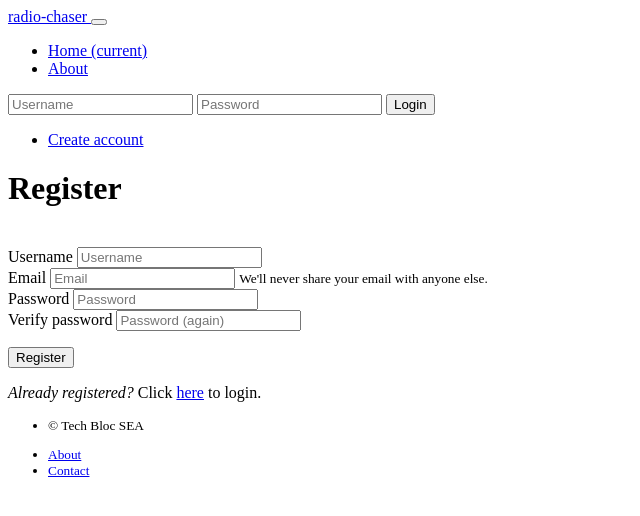
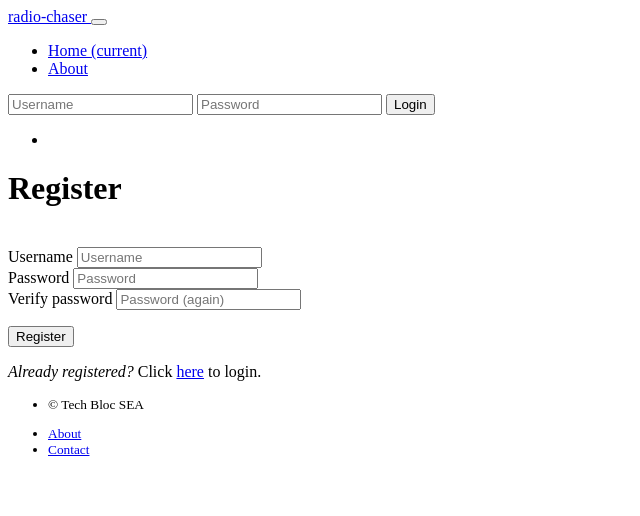
Before and after one commit to OrcaCollective/radio-chaser, a Flask app: template radio_chaser/templates/public/register.html in a window 1280 px wide. Shown: the top 516 px of the page, without its empty margins (0-640 px from the left). Run offline with Flask 2, Linux system fonts and the light colour scheme; the template is opened without the code that fills it: values that come from a table or form of the project are taken from there, others are empty; parts of the project's set-up code (start-up, migrations or seed data) failed here and were passed over.

Commit message:
Remove emails and registration

```diff
--- a/migrations/versions/fe6c5afcc909_.py
+++ b/migrations/versions/fe6c5afcc909_.py
@@ -18,10 +18,9 @@ depends_on = None
 
 def upgrade():
     # ### commands auto generated by Alembic - please adjust! ###
-    op.create_table('users',
+    users = op.create_table('users',
     sa.Column('id', sa.Integer(), nullable=False),
     sa.Column('username', sa.String(length=80), nullable=False),
-    sa.Column('email', sa.String(length=80), nullable=False),
     sa.Column('password', sa.LargeBinary(length=128), nullable=True),
     sa.Column('created_at', sa.DateTime(), nullable=False),
     sa.Column('first_name', sa.String(length=30), nullable=True),
@@ -29,7 +28,6 @@ def upgrade():
     sa.Column('active', sa.Boolean(), nullable=True),
     sa.Column('is_admin', sa.Boolean(), nullable=True),
     sa.PrimaryKeyConstraint('id'),
-    sa.UniqueConstraint('email'),
     sa.UniqueConstraint('username')
     )
     op.create_table('roles',
@@ -41,6 +39,8 @@ def upgrade():
     sa.UniqueConstraint('name')
     )
     # ### end Alembic commands ###
+    # Custom command for adding an initial user
+    op.bulk_insert(users, [{}])
 
 
 def downgrade():
--- a/radio_chaser/public/views.py
+++ b/radio_chaser/public/views.py
@@ -60,7 +60,6 @@ def register():
     if form.validate_on_submit():
         User.create(
             username=form.username.data,
-            email=form.email.data,
             password=form.password.data,
             active=True,
         )
--- a/radio_chaser/templates/nav.html
+++ b/radio_chaser/templates/nav.html
@@ -41,7 +41,7 @@
     </form>
     <ul class="navbar-nav my-auto">
       <li class="nav-item">
-        <a class="nav-link navbar-text" href="{{ url_for('public.register') }}">Create account</a>
+        {# <a class="nav-link navbar-text" href="{{ url_for('public.register') }}">Create account</a> #}
       </li>
     </ul>
     {% endif %}
--- a/radio_chaser/templates/public/register.html
+++ b/radio_chaser/templates/public/register.html
@@ -9,11 +9,6 @@
             <div class="form-group">
                 {{form.username.label}}
                 {{form.username(placeholder="Username", class_="form-control")}}
-            </div>
-            <div class="form-group">
-                {{form.email.label}}
-                {{form.email(placeholder="Email", class_="form-control")}}
-                <small id="emailHelp" class="form-text text-muted">We'll never share your email with anyone else.</small>
             </div>
             <div class="form-group">
                 {{form.password.label}}
--- a/radio_chaser/user/forms.py
+++ b/radio_chaser/user/forms.py
@@ -2,7 +2,7 @@
 """User forms."""
 from flask_wtf import FlaskForm
 from wtforms import PasswordField, StringField
-from wtforms.validators import DataRequired, Email, EqualTo, Length
+from wtforms.validators import DataRequired, EqualTo, Length
 
 from .models import User
 
@@ -12,9 +12,6 @@ class RegisterForm(FlaskForm):
 
     username = StringField(
         "Username", validators=[DataRequired(), Length(min=3, max=25)]
-    )
-    email = StringField(
-        "Email", validators=[DataRequired(), Email(), Length(min=6, max=40)]
     )
     password = PasswordField(
         "Password", validators=[DataRequired(), Length(min=6, max=40)]
@@ -38,8 +35,4 @@ class RegisterForm(FlaskForm):
         if user:
             self.username.errors.append("Username already registered")
             return False
-        user = User.query.filter_by(email=self.email.data).first()
-        if user:
-            self.email.errors.append("Email already registered")
-            return False
         return True
--- a/radio_chaser/user/models.py
+++ b/radio_chaser/user/models.py
@@ -30,7 +30,6 @@ class User(UserMixin, PkModel):
 
     __tablename__ = "users"
     username = Column(db.String(80), unique=True, nullable=False)
-    email = Column(db.String(80), unique=True, nullable=False)
     #: The hashed password
     password = Column(db.LargeBinary(128), nullable=True)
     created_at = Column(db.DateTime, nullable=False, default=dt.datetime.utcnow)
@@ -39,9 +38,9 @@ class User(UserMixin, PkModel):
     active = Column(db.Boolean(), default=False)
     is_admin = Column(db.Boolean(), default=False)
 
-    def __init__(self, username, email, password=None, **kwargs):
+    def __init__(self, username, password=None, **kwargs):
         """Create instance."""
-        super().__init__(username=username, email=email, **kwargs)
+        super().__init__(username=username, **kwargs)
         if password:
             self.set_password(password)
         else:
--- a/requirements/prod.txt
+++ b/requirements/prod.txt
@@ -14,7 +14,6 @@ psycopg2-binary==2.8.6
 Flask-Migrate==2.7.0
 
 # Forms
-email-validator==1.1.2
 Flask-WTF==0.14.3
 WTForms==2.3.3
 
```
Also changed, not shown: tests/factories.py (+0 -1 lines), tests/test_forms.py (+0 -11 lines), tests/test_functional.py (+3 -3 lines), tests/test_models.py (+3 -4 lines).
